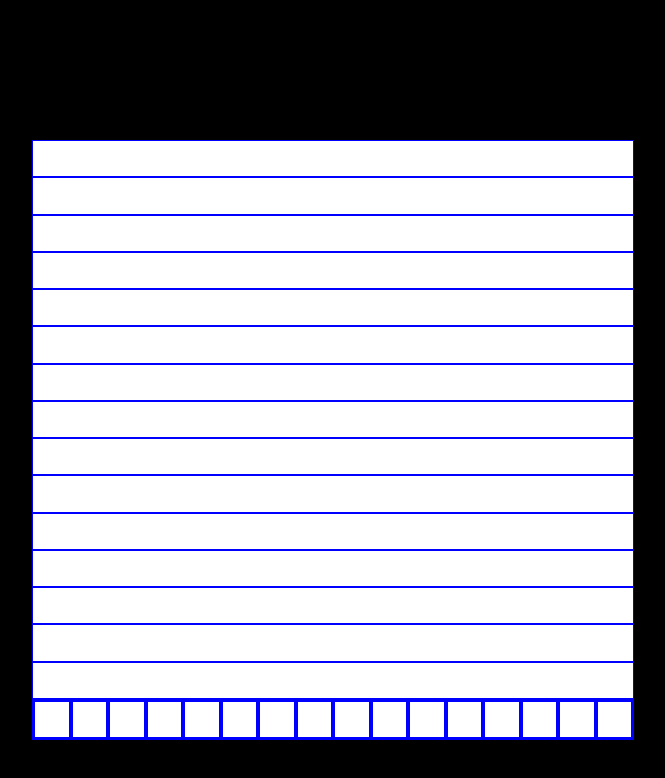
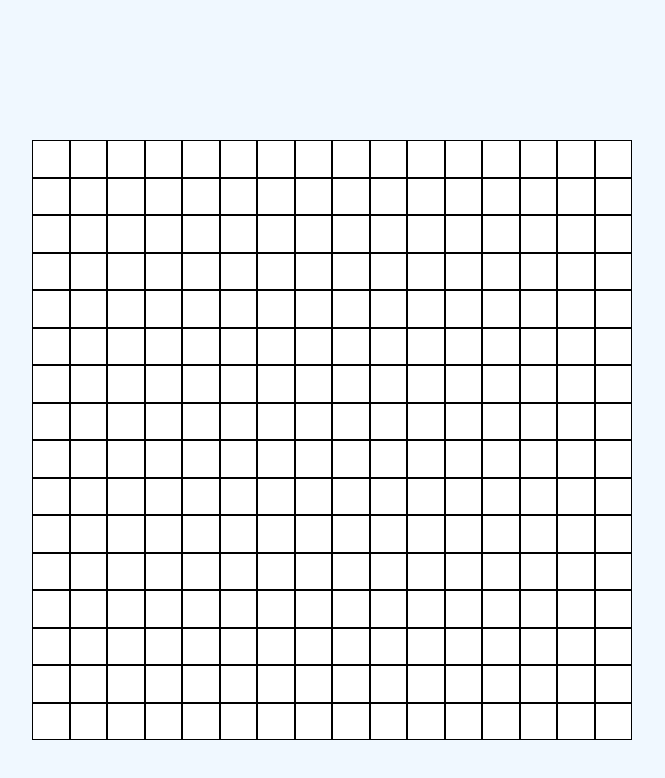
Before and after one commit to natevoyages/etch-a-sketch, a plain HTML site: page index.html in a window 1280 px wide. Shown: the whole page, without its empty margins (308-973 px from the left). Drawn offline with Linux system fonts and the light colour scheme.

Commit message:
Finish sketch grid

```diff
--- a/javascript.js
+++ b/javascript.js
@@ -7,32 +7,32 @@ createSquares(16);
 
 function createSquares(num){
     const divs = [];
+    const children = [];
+
+    for(let j = 0; j < num * num; j++){
+      children.push(document.createElement("div"));
+      children[j].style.backgroundColor = "white";
+      children[j].style.border = "1px solid black";
+      children[j].style.width = "10px";
+      children[j].style.height = "auto";
+      children[j].style.flex = "1";
+    }
+
     for(let i = 0; i < num; i++){
       divs.push(document.createElement("div"));
       divs[i].classList.add(i);
       divs[i].style.display = "flex";
       divs[i].style.backgroundColor = "white";
-      divs[i].style.border = "1px solid blue";
       divs[i].style.width = "600px";
       divs[i].style.height = "auto";
       divs[i].style.flex = "1 1 auto";
+
+
+      for(let j = 0; j < num; j++){
+        children[j + (i * num)].classList.add(`${i}-${j}`);
+        divs.forEach(div => div.appendChild(children[j+(i * num)]));
+      }
     }
     divs.forEach(div => content.appendChild(div));
 
-    const children = [];
-
-    for(let j = 0; j < num; j++){
-      children.push(document.createElement("div"));
-      children[j].classList.add(j);
-      children[j].style.backgroundColor = "white";
-      children[j].style.border = "2px solid blue";
-      children[j].style.width = "10px";
-      children[j].style.height = "auto";
-      children[j].style.flex = "1";
-    }
-
-    for(let k = 0; k < num; k++){
-      divs.forEach(div => div.appendChild(children[k]));
-    }
-
   };
--- a/style.css
+++ b/style.css
@@ -1,12 +1,11 @@
 body{
-  background-color: black;
+  background-color: aliceblue;
   display: flex;
   flex-direction: column;
   align-items: center;
 }
 .header{
   height: 32px;
-  background-color: black;
 }
 
 .content{
@@ -20,5 +19,4 @@ body{
 
 .footer{
   height: 32px;
-  background-color: black;
 }
```
